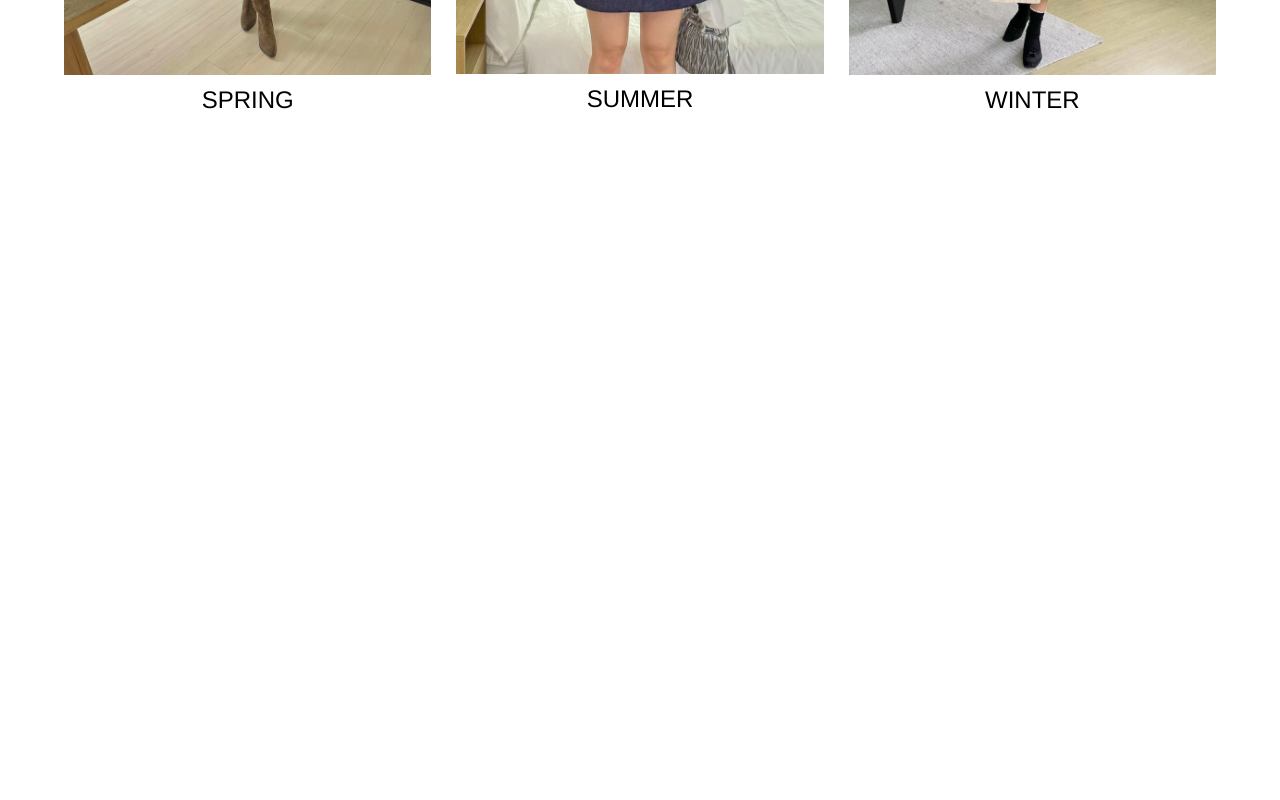
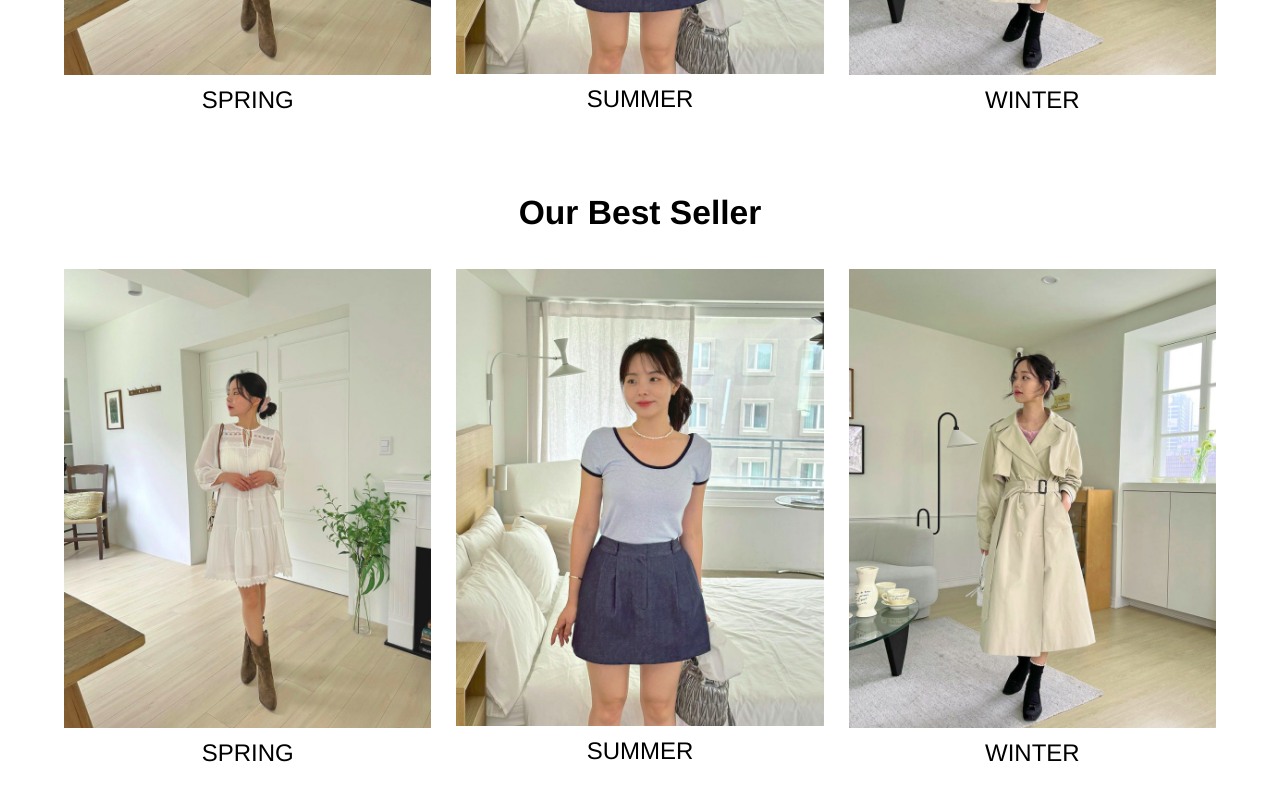
Before and after one commit to Hizmy-M/React-Projects, a React (Vite) app in the folder mejiwoo-web/: page / in a window 1280 px wide. Shown: the part 1180-1980 px from the top of the page. Before the commit the page ends 1328 px from the top, so only its background shows below. Built offline with nearby package versions, Linux system fonts and the light colour scheme.

Commit message:
feat:  file created -> best seller

```diff
--- a/mejiwoo-web/src/App.jsx
+++ b/mejiwoo-web/src/App.jsx
@@ -1,6 +1,7 @@
 import Header from "./Header";
 import HeroSection from "./HeroSection";
 import SeasonCollection from "./SeasonCollection";
+import BestSeller from "./BestSeller"
 
 function App() {
     return (
@@ -8,6 +9,7 @@ function App() {
             <Header />
             <HeroSection />
             <SeasonCollection />
+            <BestSeller />
         </>
     )
 }
--- /dev/null
+++ b/mejiwoo-web/src/BestSeller.jsx
@@ -0,0 +1,25 @@
+export default function BestSeller() {
+    return (
+        <section>
+            <div className="product__container width ">
+                <div className="product__heading">
+                    <h1>Our Best Seller</h1>
+                </div>
+                <div className="product__images">
+                    <div className="product__image_card">
+                        <img src="/src/assets/image-07.png" alt="spring-image" />
+                        <p>Spring</p>
+                    </div>
+                    <div className="product__image_card">
+                        <img src="/src/assets/image-09.png" alt="summer-image" />
+                        <p>Summer</p>
+                    </div>
+                    <div className="product__image_card">
+                        <img src="/src/assets/image-08.png" alt="winter-image" />
+                        <p>Winter</p>
+                    </div>
+                </div>
+            </div>
+        </section>
+    )
+}
```
